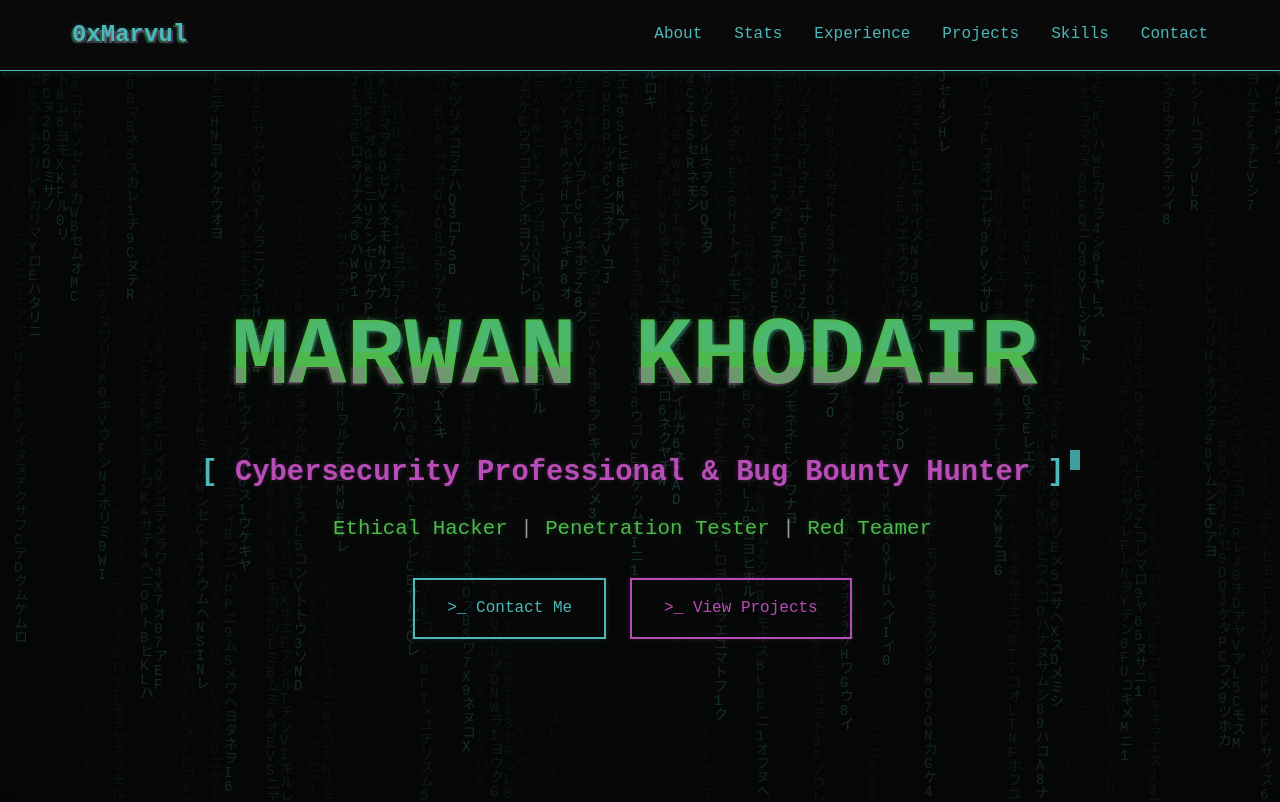
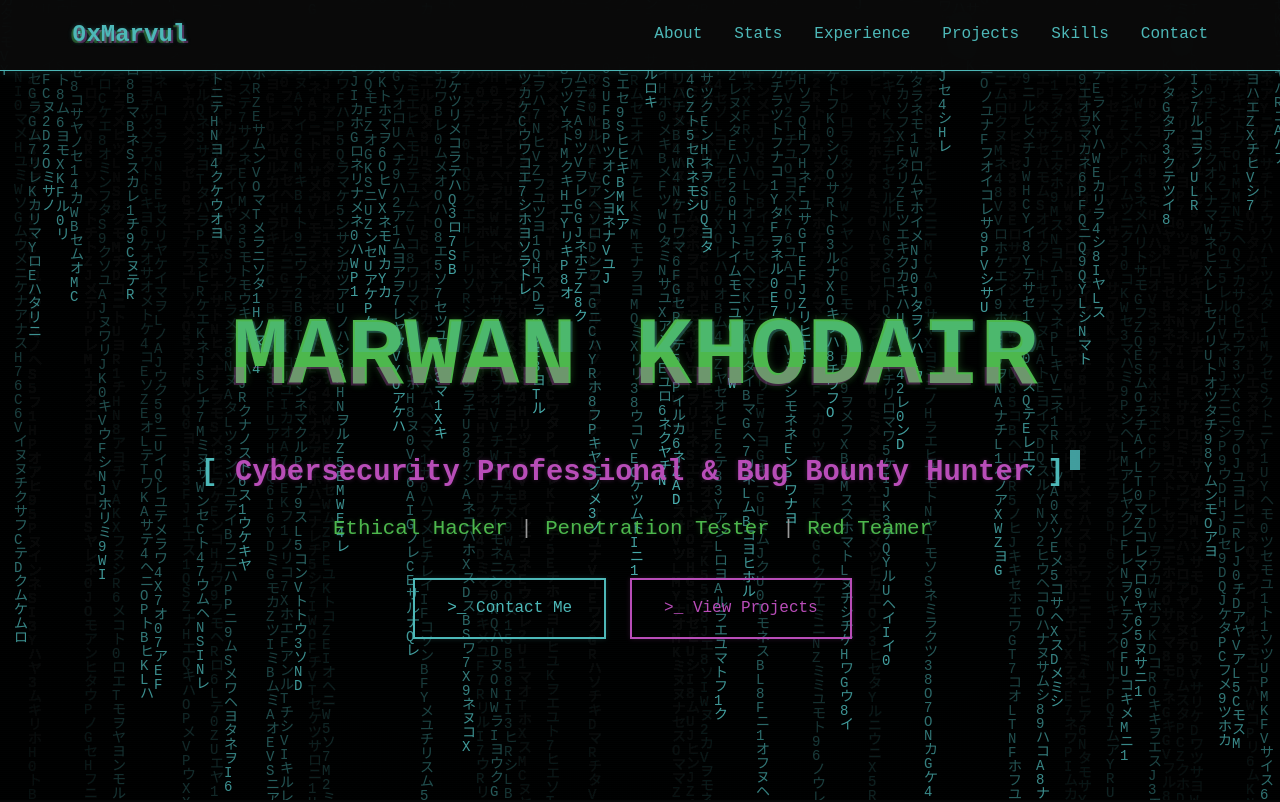
Before and after one commit to 0xmarvul/Portfolio_, a plain HTML site: page index.html in a window 1280 px wide. Shown: the top 802 px of the page. Drawn offline with Linux system fonts and the light colour scheme.

Commit message:
Set opacity to 1 for background element

```diff
--- a/styles.css
+++ b/styles.css
@@ -43,7 +43,7 @@ body {
     width: 100%;
     height: 100%;
     z-index: -1;
-    opacity: 0.25;
+    opacity: 1;
 }
 
 /* Scrollbar Styling */
```
